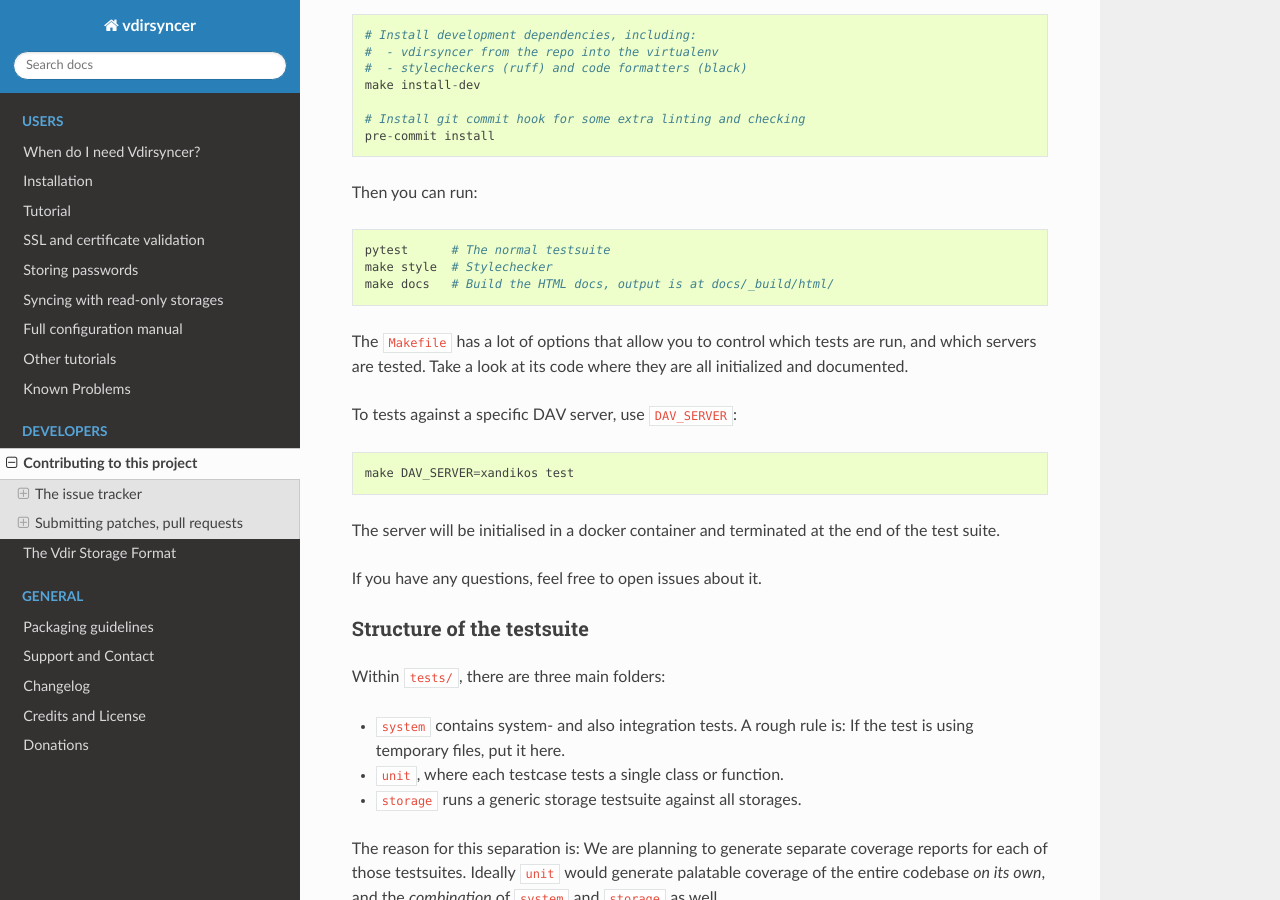
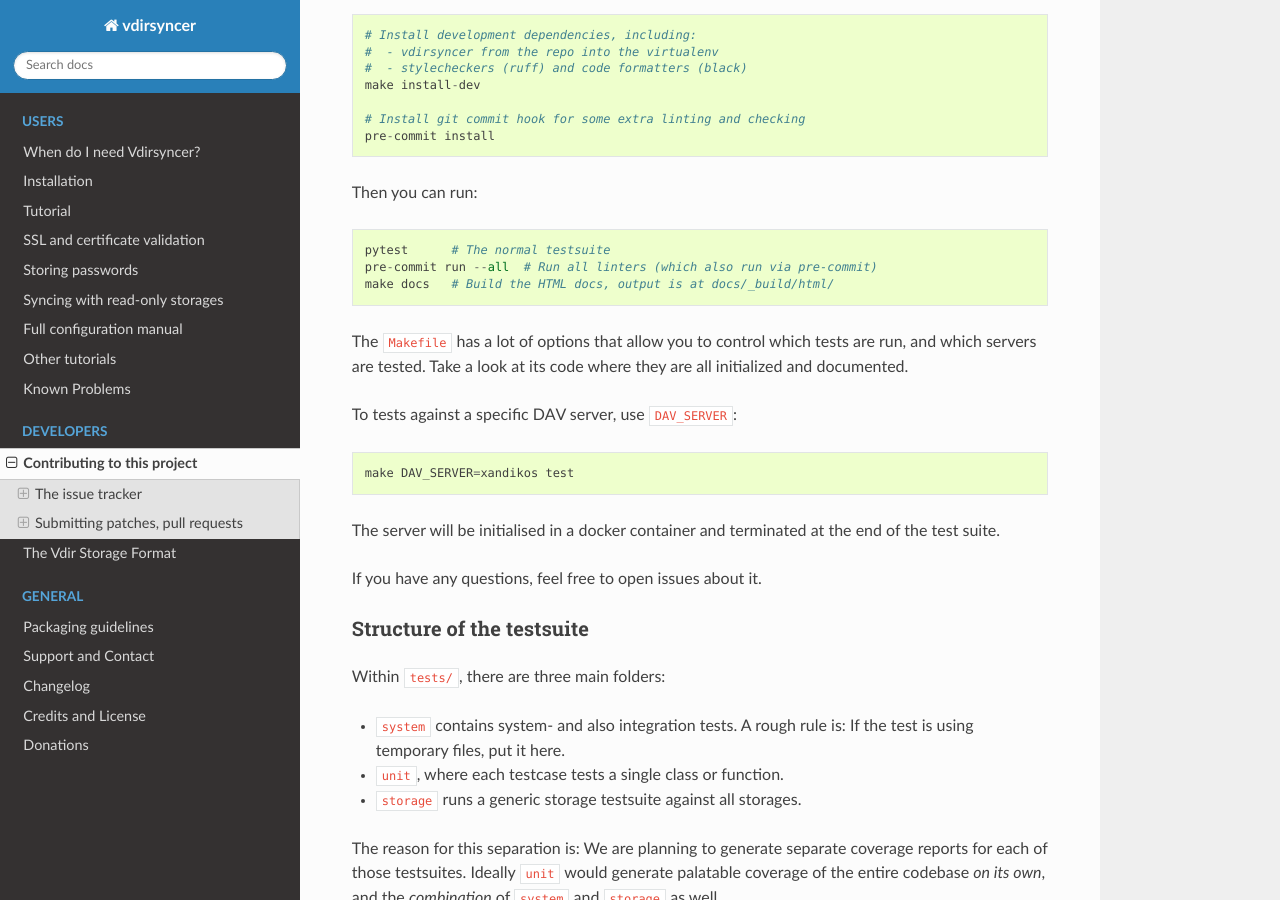
Before and after one commit to pimutils/vdirsyncer, a Sphinx documentation site: the page built from docs/contributing.rst, in a window 1280 px wide and 900 px high, scrolled down 1447 px. Built offline with Sphinx 7.4.7 and the Read the Docs theme 2.0.0, drawn with Linux system fonts in a browser that asks for light colours.

```diff
--- a/docs/contributing.rst
+++ b/docs/contributing.rst
@@ -90,7 +90,7 @@
 Then you can run::
 
     pytest      # The normal testsuite
-    make style  # Stylechecker
+    pre-commit run --all  # Run all linters (which also run via pre-commit)
     make docs   # Build the HTML docs, output is at docs/_build/html/
 
 The ``Makefile`` has a lot of options that allow you to control which tests are
```
Also changed, not shown: 1 other file.
